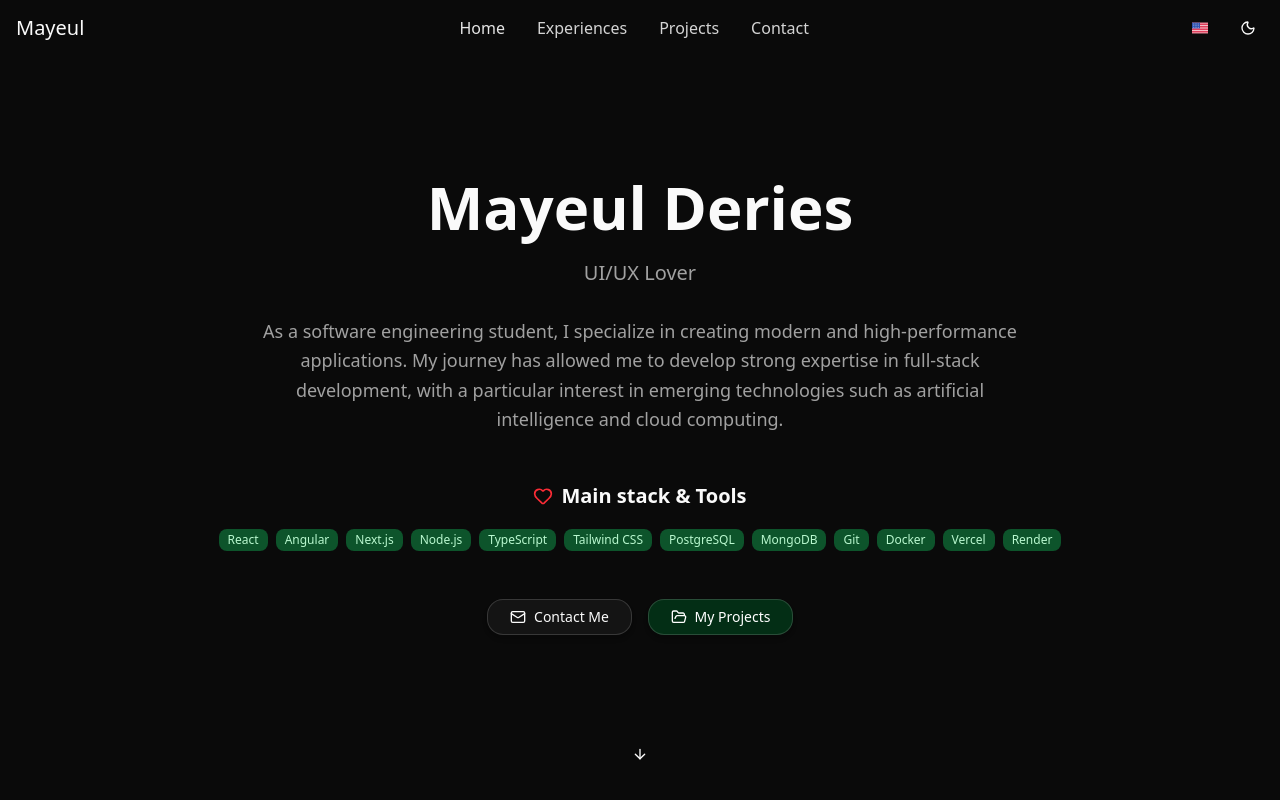
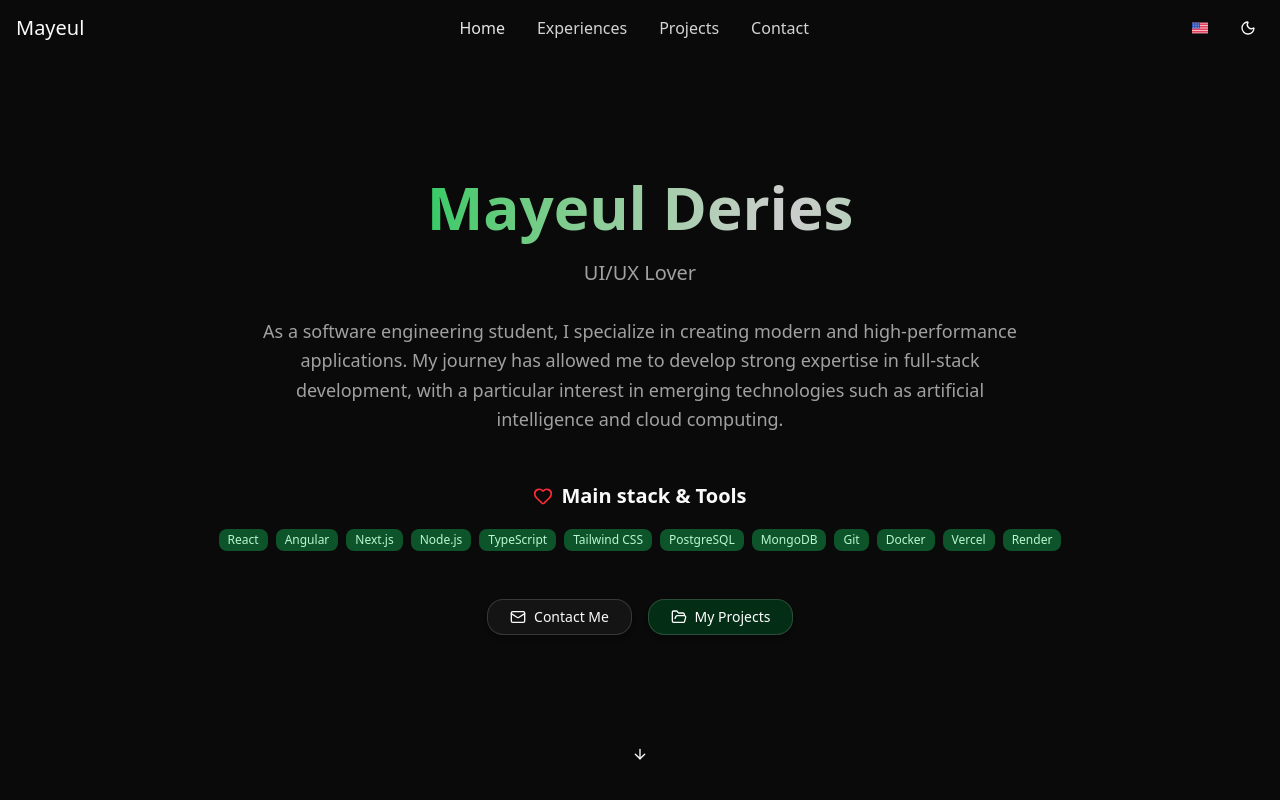
Before and after one commit to Mayeul-Deries/my-portfolio, a React (Vite) app: page / in a window 1280 px wide. Shown: the top 800 px of the page. Built offline with nearby package versions, Linux system fonts and the light colour scheme.

Commit message:
feat: add title and icon animations

```diff
--- a/src/components/customs/Footer.tsx
+++ b/src/components/customs/Footer.tsx
@@ -7,7 +7,7 @@ export const Footer = () => {
   const { t } = useTranslation();
 
   return (
-    <footer className="bg-white dark:bg-black border-t border-gray-200 dark:border-neutral-800">
+    <footer className="border-t border-gray-200 dark:border-neutral-800">
       <div className="max-w-7xl mx-auto px-4 sm:px-6 pt-6 pb-8">
         <div className="flex flex-col items-center space-y-3">
           <div className="text-xl font-bold text-black dark:text-white">Mayeul Deries</div>
--- a/src/pages/Home.tsx
+++ b/src/pages/Home.tsx
@@ -91,7 +91,9 @@ export const Home = () => {
           {/* Presentation */}
           <div className="mb-4">
             <motion.h1 className="text-4xl sm:text-6xl font-bold mb-2" variants={itemVariants}>
-              <span className="text-foreground">Mayeul Deries</span>
+              <span className="bg-gradient-to-r from-black dark:from-white/80 via-green-500 to-black dark:to-white/80 bg-[length:200%_100%] animate-shine bg-clip-text text-transparent">
+                Mayeul Deries
+              </span>
             </motion.h1>
 
             {/* Rotating texts with blur */}
@@ -122,7 +124,9 @@ export const Home = () => {
           <motion.div className="flex flex-wrap justify-center gap-8 mb-12">
             <motion.div>
               <h3 className="text-xl font-semibold mb-4 flex justify-center items-center gap-2">
-                <Heart className="h-5 w-5 text-red-500" />
+                <motion.div whileHover={{ scale: 3, rotate: -30, x: -10 }} whileTap={{ scale: 0.95 }}>
+                  <Heart className="h-5 w-5 text-red-500" />
+                </motion.div>
                 {t("pages.home.skills")}
               </h3>
               <motion.div className="flex flex-wrap justify-center gap-2">
@@ -141,7 +145,6 @@ export const Home = () => {
           </motion.div>
 
           {/* CTA Buttons */}
-
           <motion.div className="flex flex-col sm:flex-row gap-4 justify-center items-center w-full" variants={itemVariants}>
             <motion.div
               whileHover={{ scale: 1.05 }}
--- a/src/styles/index.css
+++ b/src/styles/index.css
@@ -118,3 +118,15 @@
     @apply bg-background text-foreground;
   }
 }
+
+@keyframes shine {
+  0% {
+    background-position: -200% 0;
+  }
+  100% {
+    background-position: 200% 0;
+  }
+}
+.animate-shine {
+  animation: shine 5s linear infinite;
+}
```
